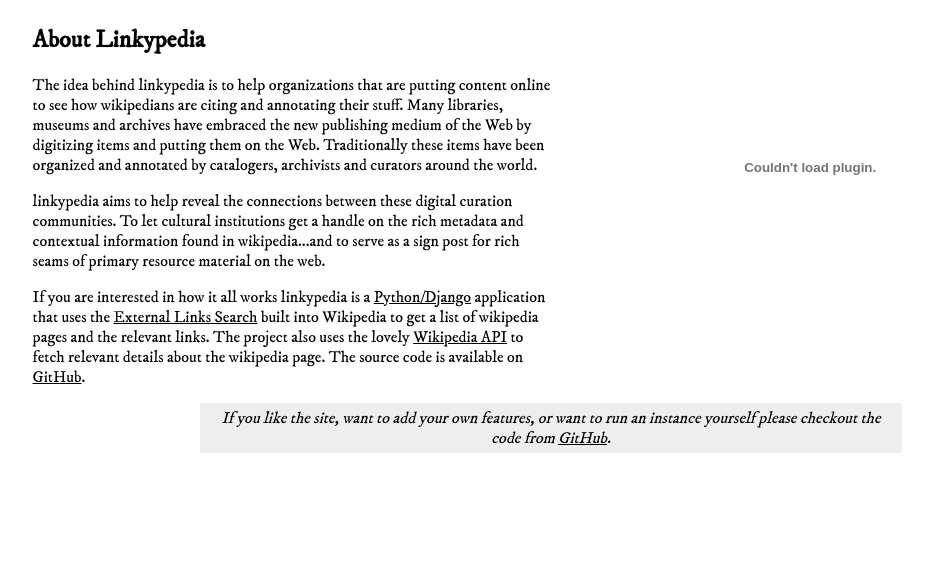
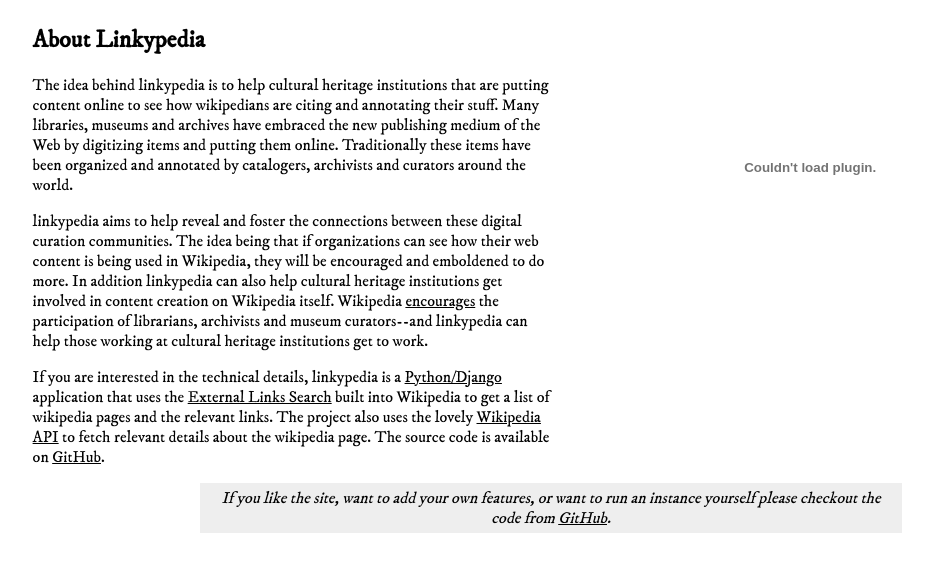
Before and after one commit to edsu/linkypedia, a Django app: template linkypedia/web/templates/about.html in a window 1280 px wide. Shown: the part 119-691 px from the top of the page, without its empty margins (89-1022 px from the left). Run offline with Django 3.2, Linux system fonts and the light colour scheme; the template is opened without the code that fills it, so the values that code supplies are empty.

Commit message:
small docfix and catching more than just 504 errors from wikipedia api

```diff
--- a/linkypedia/web/templates/about.html
+++ b/linkypedia/web/templates/about.html
@@ -5,24 +5,30 @@
 <div id="about" style="width: 50%; float: left">
 
 <h2>About Linkypedia</h2>
+
 <p>
-The idea behind linkypedia is to help
-organizations that are putting content online to see how wikipedians are
+The idea behind linkypedia is to help cultural heritage institutions
+that are putting content online to see how wikipedians are
 citing and annotating their stuff. Many libraries, museums and archives
 have embraced the new publishing medium of the Web by digitizing items and
-putting them on the Web. Traditionally these items have been organized
+putting them online. Traditionally these items have been organized
 and annotated by catalogers, archivists and curators around the world.
 </p>
 
 <p>
-linkypedia aims to help reveal the connections between these digital curation
-communities. To let cultural institutions get a handle on the rich metadata
-and contextual information found in wikipedia...and to serve as a sign post
-for rich seams of primary resource material on the web.
+linkypedia aims to help reveal and foster the connections between these
+digital curation communities. The idea being that if organizations can
+see how their web content is being used in Wikipedia, they will be encouraged
+and emboldened to do more. In addition linkypedia can also help cultural
+heritage institutions get involved in content creation on Wikipedia itself.
+Wikipedia <a
+    href="https://secure.wikimedia.org/wikipedia/en/wiki/Wikipedia:Advice_for_the_cultural_sector">encourages</a>
+the participation of librarians, archivists and museum curators--and linkypedia
+can help those working at cultural heritage institutions get to work.
 </p>
 
 <p>
-If you are interested in how it all works linkypedia is a <a
+If you are interested in the technical details, linkypedia is a <a
     href="http://djangoproject.org">Python/Django</a>
 application that uses the <a
     href="http://en.wikipedia.org/w/index.php?title=Special:LinkSearch">External
```
Also changed, not shown: linkypedia/wikipedia.py (+16 -12 lines).
